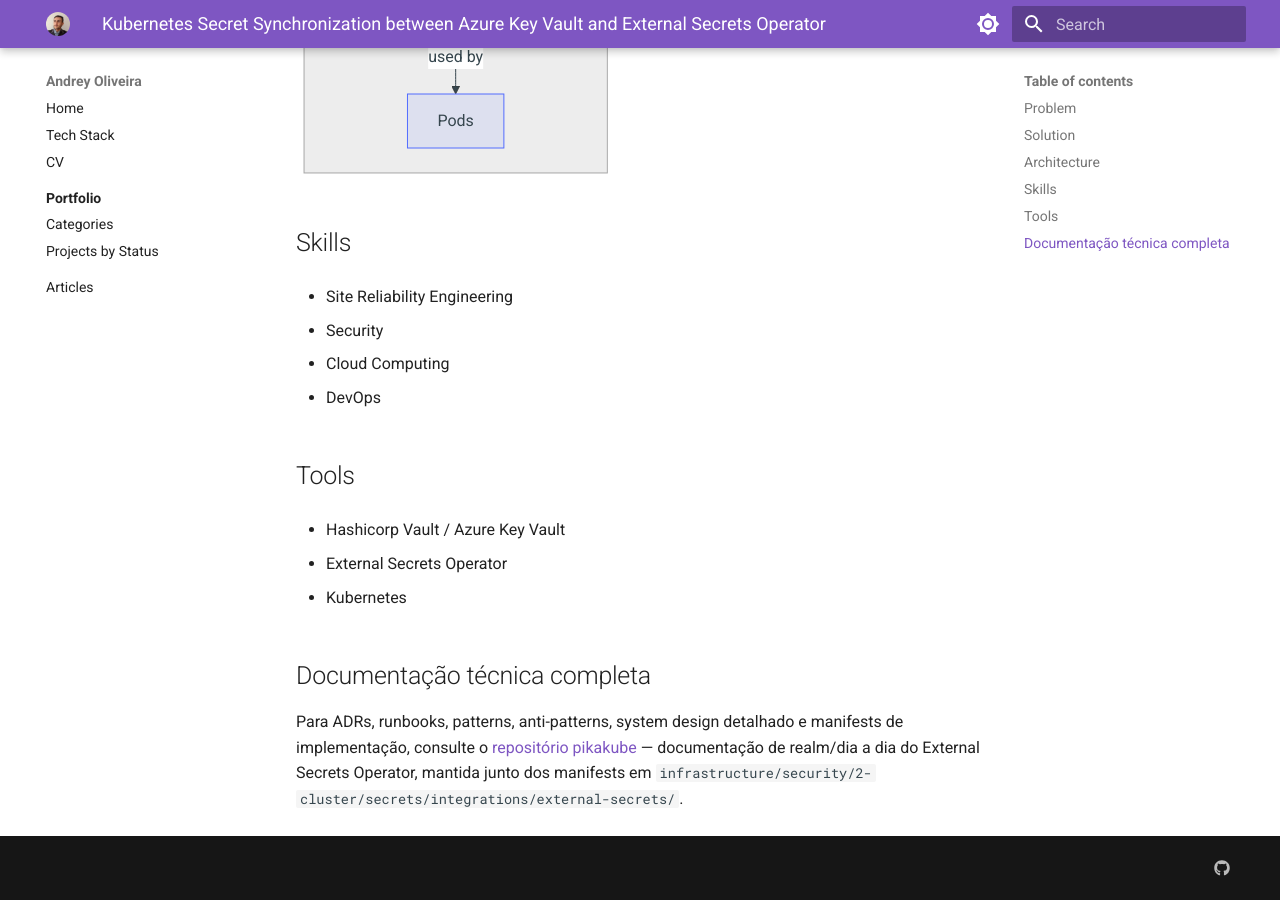
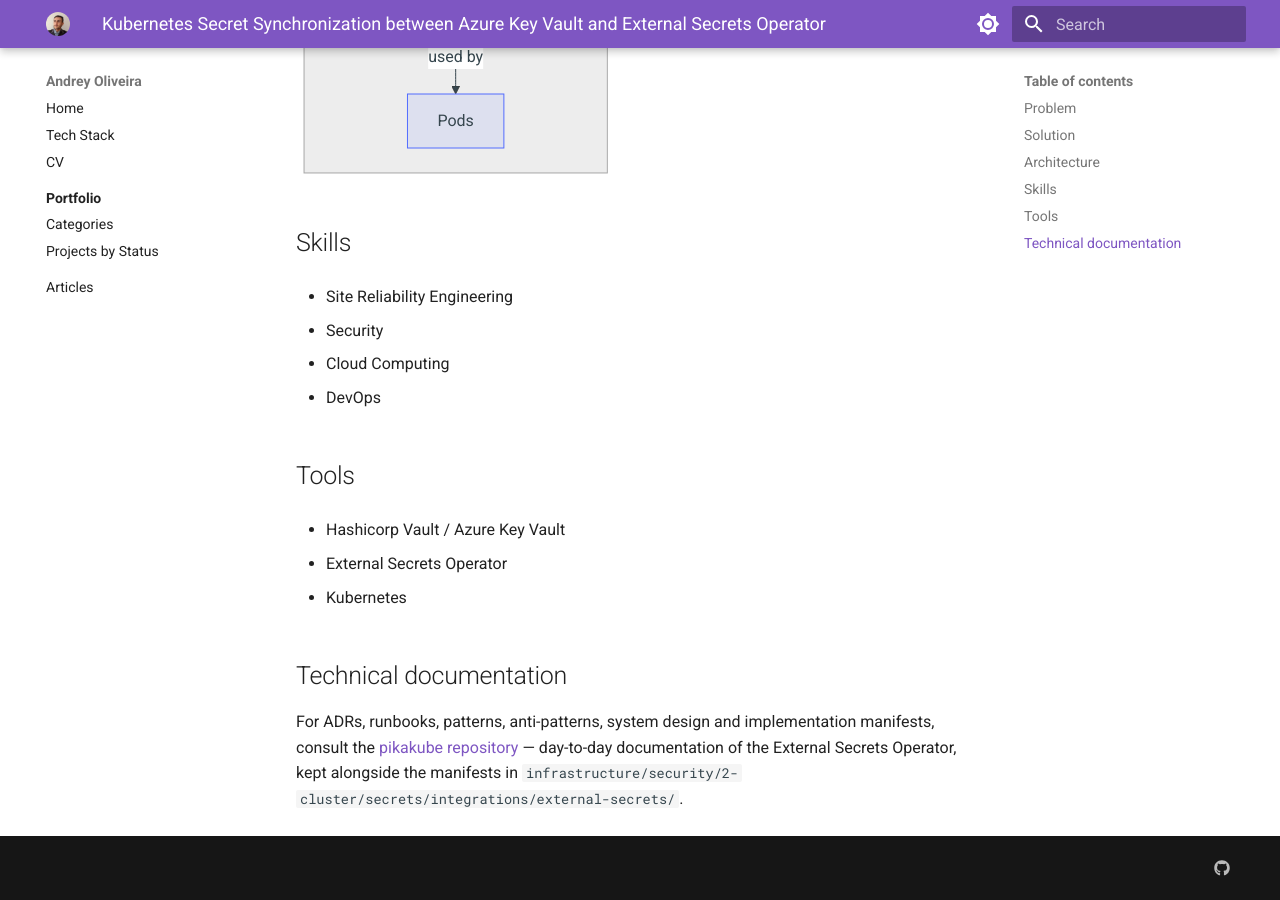
Before and after one commit to andreyolv/andreyolv.github.io, an MkDocs documentation site: the page built from docs/portfolio/security/external-secrets-vault.md, in a window 1280 px wide and 900 px high, scrolled down 1701 px. Built offline with MkDocs 1.6.1 and Material for MkDocs 9.7.7, drawn with Linux system fonts in a browser that asks for light colours.

Commit message:
fix(portfolio): translate external-secrets section to English
Replace Portuguese section with English per AGENTS.md language rule.

```diff
--- a/docs/portfolio/security/external-secrets-vault.md
+++ b/docs/portfolio/security/external-secrets-vault.md
@@ -63,6 +63,6 @@ graph TD
 
 - Kubernetes
 
-## Documentação técnica completa
+## Technical documentation
 
-Para ADRs, runbooks, patterns, anti-patterns, system design detalhado e manifests de implementação, consulte o [repositório pikakube](https://github.com/andreyolv/pikakube) — documentação de realm/dia a dia do External Secrets Operator, mantida junto dos manifests em `infrastructure/security/2-cluster/secrets/integrations/external-secrets/`.
+For ADRs, runbooks, patterns, anti-patterns, system design and implementation manifests, consult the [pikakube repository](https://github.com/andreyolv/pikakube) — day-to-day documentation of the External Secrets Operator, kept alongside the manifests in `infrastructure/security/2-cluster/secrets/integrations/external-secrets/`.
```
